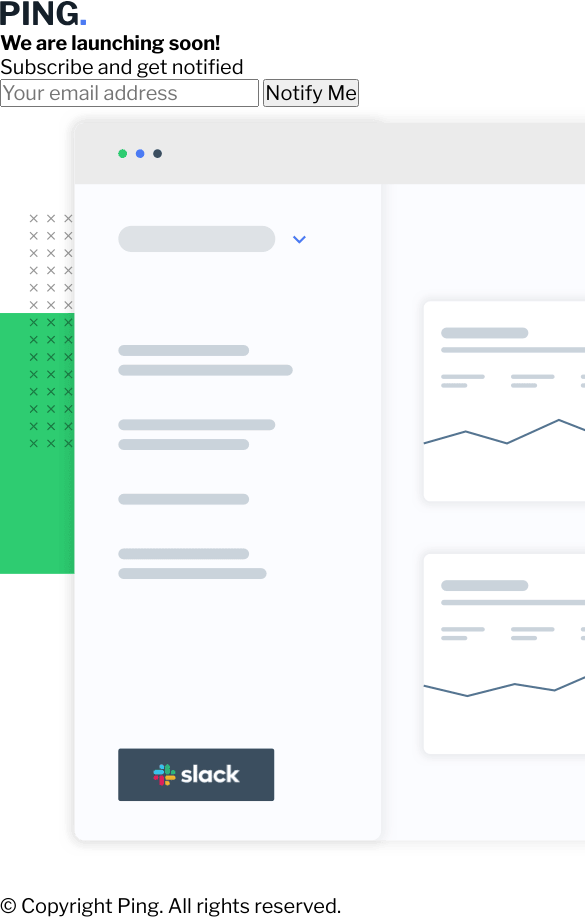
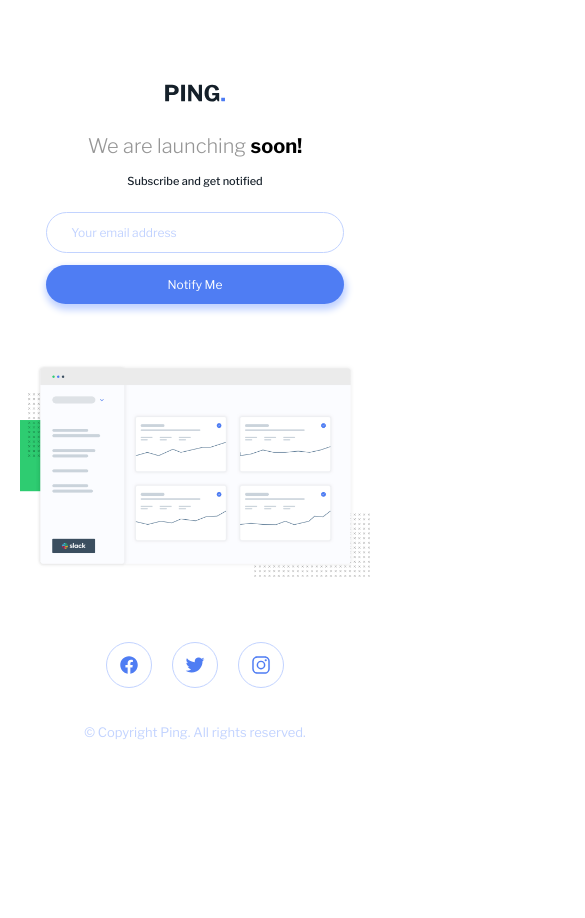
Before and after one commit to Isaacayomi/Ping-coming-soon, a plain HTML site: page index.html in a window 390 px wide. Shown: the top 918 px of the page, 585 px wide, since content can reach past the window. After the commit the page ends 844 px from the top, so only its background shows below. Drawn offline with nearby package versions, Linux system fonts and the light colour scheme.

Commit message:
mobile styling fixed

```diff
--- a/index.html
+++ b/index.html
@@ -22,6 +22,7 @@
     />
   </head>
   <body>
+    <main>
       <header class="header">
         <img src="./images/logo.svg" alt="Logo_SVG" class="header__image" />
 
@@ -31,13 +32,14 @@
         <p class="sub__text">Subscribe and get notified</p>
       </header>
 
-    <main>
+      <aside>
         <div class="fill__email">
           <input
             type="email"
             placeholder="Your email address"
             class="input__field"
           />
+          <p class="error__message">Please provide a valid email address</p>
           <button class="submit__button">Notify Me</button>
         </div>
 
@@ -48,14 +50,30 @@
             class="illustration__image"
           />
         </div>
-    </main>
+      </aside>
 
       <footer>
-      <div class="socials"></div>
+        <div class="socials">
+          <ion-icon name="logo-facebook"></ion-icon>
+          <ion-icon name="logo-twitter"></ion-icon>
+          <ion-icon name="logo-instagram"></ion-icon>
+
+        </div>
 
         <div class="copyright__text">
           <p>&copy; Copyright Ping. All rights reserved.</p>
         </div>
       </footer>
+    </main>
+
+    <script
+      type="module"
+      src="https://unpkg.com/ionicons@7.1.0/dist/ionicons/ionicons.esm.js"
+    ></script>
+    <script
+      nomodule
+      src="https://unpkg.com/ionicons@7.1.0/dist/ionicons/ionicons.js"
+    ></script>
+    <script src="script.js"></script>
   </body>
 </html>
--- a/style.css
+++ b/style.css
@@ -1,3 +1,11 @@
+:root {
+  --primary_blue: hsl(223, 87%, 63%);
+  --secondary_blue: hsl(223, 100%, 88%);
+  --light_red: hsl(354, 100%, 66%);
+  --neutral_gray: hsl(0, 0%, 59%);
+  --neutral_blue: hsl(209, 33%, 12%);
+}
+
 * {
   padding: 0;
   margin: 0;
@@ -5,3 +13,129 @@
   font-family: Libre Franklin;
   font-size: 20px;
 }
+
+header {
+  width: 100%;
+  height: auto;
+}
+
+header img {
+  width: 60px;
+  height: auto;
+  display: block;
+  margin-inline: auto;
+  padding-block: 0.8rem;
+}
+
+main {
+  height: 100vh;
+  display: grid;
+  place-content: center;
+}
+
+.header__text {
+  text-align: center;
+  font-weight: 300;
+  color: var(--neutral_gray);
+  padding-block: 0.8rem;
+  font-size: 1rem;
+}
+
+.header__text .strong__text {
+  font-weight: bold;
+  color: black;
+}
+
+.header .sub__text {
+  text-align: center;
+  font-size: 0.55rem;
+  color: var(--neutral_blue);
+  margin-bottom: 1.2rem;
+  font-weight: 500;
+}
+
+.fill__email input {
+  display: block;
+  margin-inline: auto;
+  border: 1px solid var(--secondary_blue);
+  border-radius: 50px;
+  padding-block: 0.6rem;
+  padding-inline: 1.2rem;
+  font-size: 0.6rem;
+  width: 85%;
+  margin-bottom: 0.6rem;
+}
+
+input::placeholder {
+  color: var(--secondary_blue);
+  font-weight: normal;
+  display: flex;
+  align-content: center;
+  font-family: Libre Franklin;
+}
+
+input:focus {
+  outline: none;
+}
+
+.error__message {
+  text-align: center;
+  color: var(--light_red);
+  font-size: 0.55rem;
+  font-style: italic;
+  display: none;
+}
+
+.submit__button {
+  display: block;
+  margin-inline: auto;
+  width: 85%;
+  border-radius: 50px;
+  padding-block: 0.6rem;
+  padding-inline: 1.2rem;
+  margin-bottom: 1.2rem;
+  font-size: 0.6rem;
+  border: none;
+  background-color: var(--primary_blue);
+  color: white;
+  box-shadow: 1px 4px 7px 2px var(--secondary_blue);
+}
+
+.dashboard__illustration {
+  max-width: 350px;
+  height: auto;
+  display: block;
+  margin-inline: auto;
+  margin-block: 3rem;
+}
+
+.dashboard__illustration img {
+  width: 100%;
+}
+
+.socials {
+  display: flex;
+  align-items: center;
+  justify-content: center;
+  gap: 1rem;
+}
+
+.socials ion-icon {
+  color: var(--primary_blue);
+  font-size: 20px;
+  border: 1px solid var(--secondary_blue);
+  border-radius: 100%;
+  padding: 0.6rem;
+  transition: .4s ease-in-out;
+}
+
+ion-icon:hover {
+  cursor: pointer;
+}
+
+.copyright__text p{
+  font-size: 0.65rem;
+  text-align: center;
+  margin-block: 1.8rem;
+  color: var(--secondary_blue);
+}
```
Lines whose indentation alone changed are shown as unchanged.
